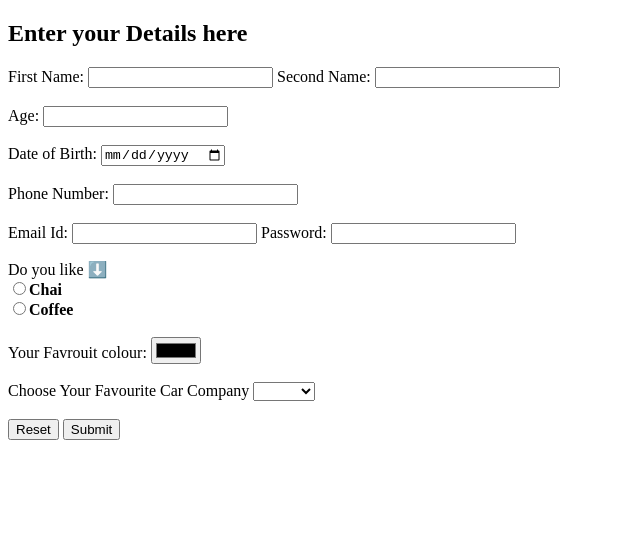
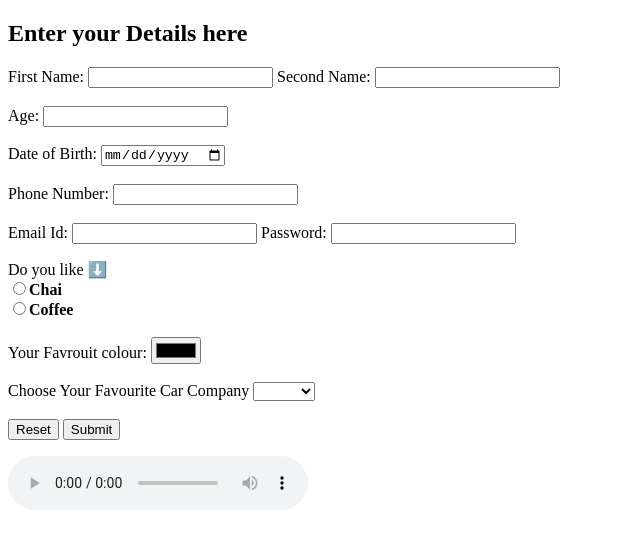
Before and after one commit to tanishsarkar2802/details, a plain HTML site: page index.html in a window 1280 px wide. Shown: the whole page, without its empty margins (0-640 px from the left). Drawn offline with Linux system fonts and the light colour scheme.

Commit message:
Update index.html

```diff
--- a/index.html
+++ b/index.html
@@ -45,6 +45,6 @@
             <input type="reset"> </space><input type="submit">
         </p>
     </form>
-    <audio src="Sovereign(chosic.com).mp3" autoplay="true">your browser does not support the AUDIO element</audio>
+    <audio src="Sovereign(chosic.com).mp3" controls autoplay="true">your browser does not support the AUDIO element</audio>
 </body>
 </html>
```
